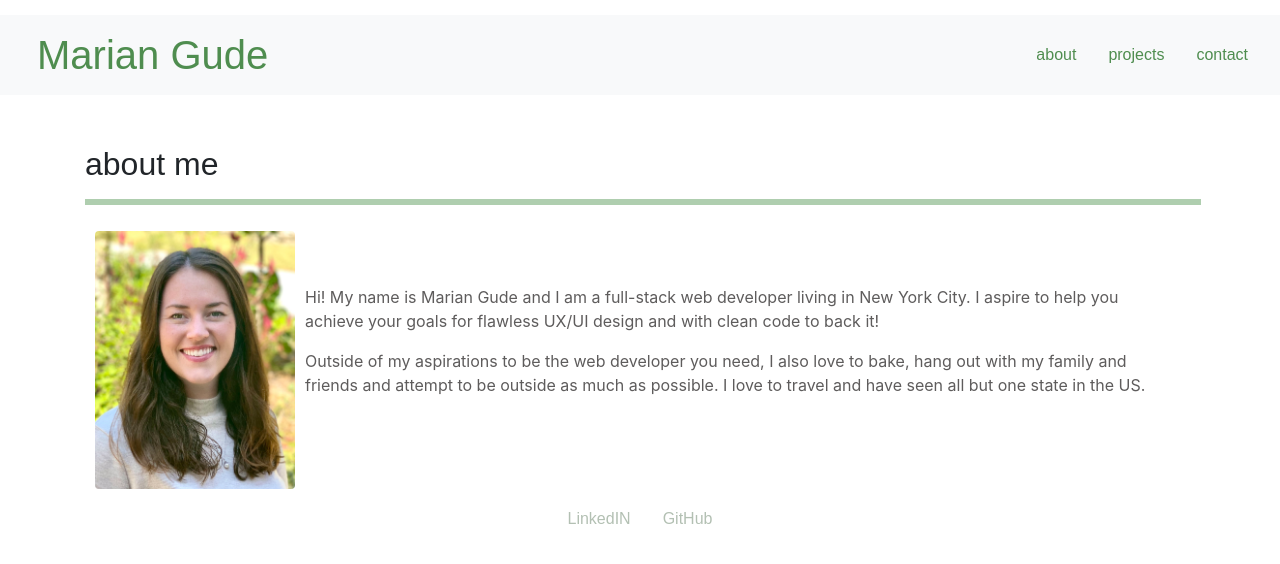
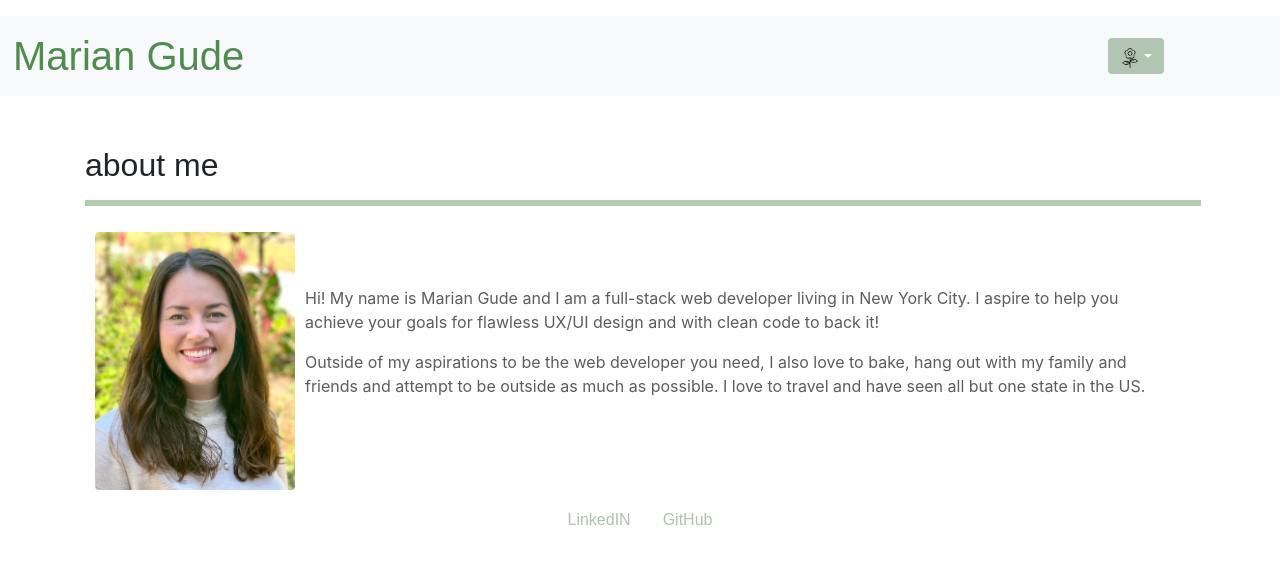
Before and after one commit to mkgude/react-portfolio, a React (Create React App) app: page / in a window 1280 px wide. Shown: the top 564 px of the page. Built offline with nearby package versions, Linux system fonts and the light colour scheme.

Commit message:
edited header

```diff
--- a/src/components/Header.js
+++ b/src/components/Header.js
@@ -1,38 +1,38 @@
 import React from "react";
 import { Link, useLocation } from "react-router-dom";
 import "../styles/style.css";
+import "./header.css";
+import Navbar from "react-bootstrap/Navbar";
+import Nav from "react-bootstrap/Nav";
+// import { Button } from "react-bootstrap";
+import Dropdown from "react-bootstrap/Dropdown";
+import flower from "../img/flower.png";
 
 function Header() {
   // navigation that appears on every page
   const location = useLocation();
 
   return (
-    <header className="header-wrap">
-      <nav className="navbar navbar-expand-lg navbar-light bg-light header-wrap-2">
+    <Navbar className="header-wrap navbar-measurments">
+      <Nav className="navbar navbar-light bg-light header-width">
         <Link
           to="/"
           className={location.pathname === "/" ? "nav-link active" : "nav-link"}
         >
           <h1>Marian Gude</h1>
         </Link>
-        <button
-          className="navbar-toggler"
-          type="button"
-          data-toggle="collapse"
-          data-target="#navbarNav"
-          aria-controls="navbarNav"
-          aria-expanded="false"
-          aria-label="Toggle navigation"
-        >
-          <span className="navbar-toggler-icon"></span>
-        </button>
 
-        <div
-          className="collapse navbar-collapse justify-content-end"
-          id="navbarNav"
-        >
-          <ul className="nav justify-content-end">
-            <li className="nav-item nav-options">
+        <Dropdown className="justify-content-end dropdown float-right">
+          <Dropdown.Toggle
+            className="dropdown-button"
+            variant="secondary"
+            id="dropdown-basic"
+          >
+            <img className="menu-icon" src={flower} alt="menu dropdown" />
+          </Dropdown.Toggle>
+
+          <Dropdown.Menu>
+            <Dropdown.Item>
               <Link
                 to="/about"
                 className={
@@ -43,8 +43,8 @@ function Header() {
               >
                 About
               </Link>
-            </li>
-            <li className="nav-item nav-options">
+            </Dropdown.Item>
+            <Dropdown.Item>
               <Link
                 to="/projects"
                 className={
@@ -55,8 +55,8 @@ function Header() {
               >
                 Projects
               </Link>
-            </li>
-            <li className="nav-item nav-options">
+            </Dropdown.Item>
+            <Dropdown.Item>
               <Link
                 to="/contact"
                 className={
@@ -67,11 +67,11 @@ function Header() {
               >
                 Contact
               </Link>
-            </li>
-          </ul>
-        </div>
-      </nav>
-    </header>
+            </Dropdown.Item>
+          </Dropdown.Menu>
+        </Dropdown>
+      </Nav>
+    </Navbar>
   );
 }
 export default Header;
--- a/src/components/header.css
+++ b/src/components/header.css
@@ -0,0 +1,17 @@
+.header-wrap {
+  padding: 0;
+  margin-top: 1em;
+}
+.header-width {
+  width: 100%;
+}
+.dropdown {
+  margin-right: 100px;
+}
+.dropdown-button {
+  background-color: rgb(178, 196, 178);
+  border: none;
+}
+.menu-icon {
+  width: 20px;
+}
```
Also changed, not shown: src/img/flower.png (added).
